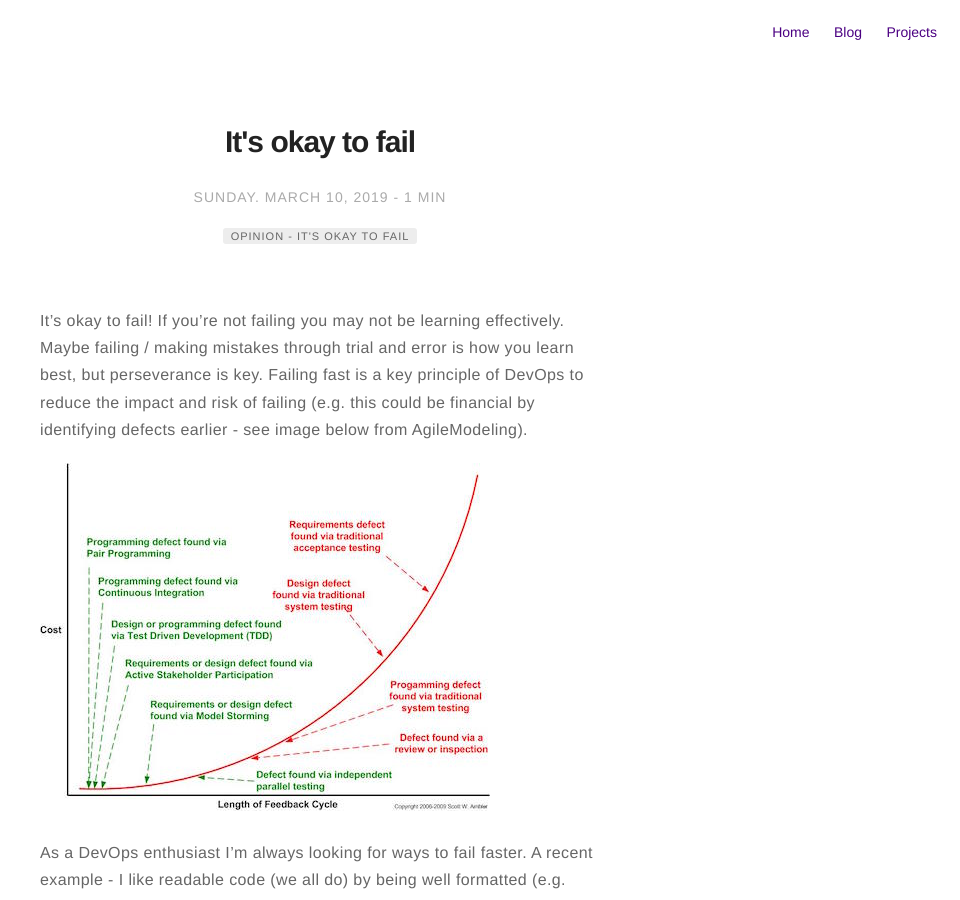
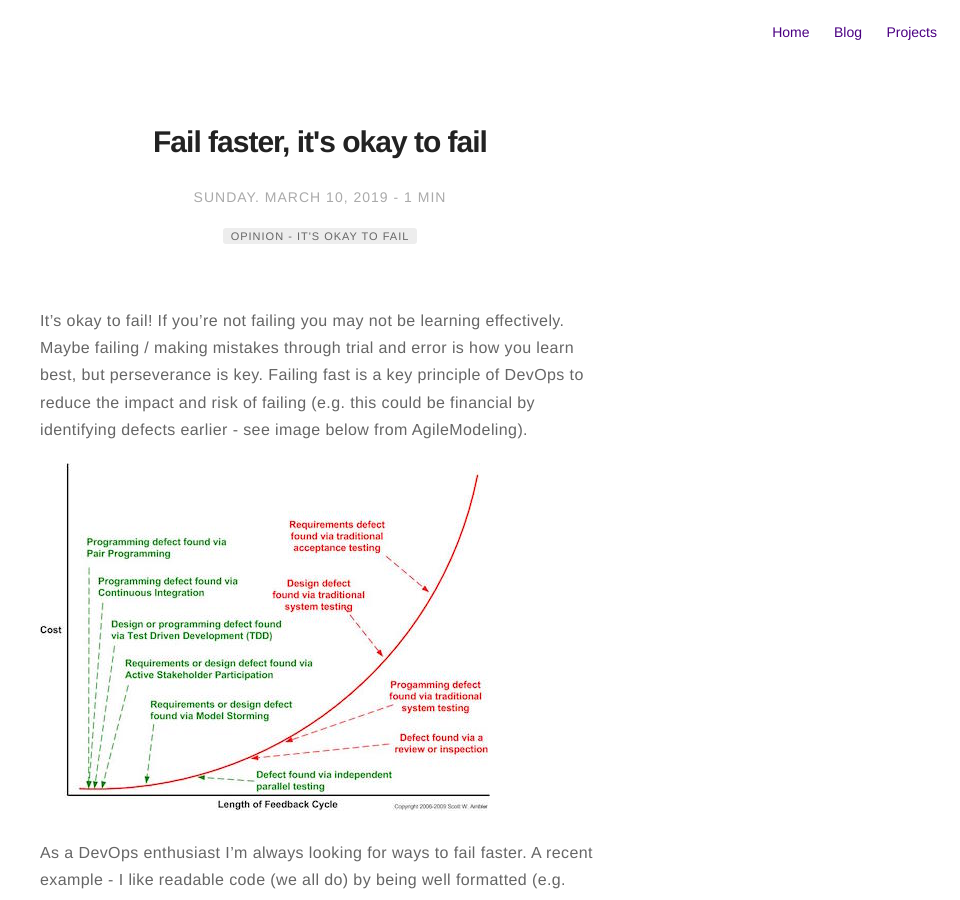
Before and after one commit to RobertNorthard/robertnorthard.github.io, a Jekyll site: the page built from _posts/2019-03-10-its-okay-to-fail.markdown, in a window 1280 px wide and 900 px high. Shown: the whole window, without its empty margins (320-1280 px from the left). Built offline with Jekyll 4.4.1, drawn with Linux system fonts in a browser that asks for light colours.

Commit message:
Update blog title

```diff
--- a/_posts/2019-03-10-its-okay-to-fail.markdown
+++ b/_posts/2019-03-10-its-okay-to-fail.markdown
@@ -1,5 +1,5 @@
 ---
-title: It's okay to fail
+title: Fail faster, it's okay to fail
 layout: post
 date: 2019-03-10 15:00
 headerImage: false
@@ -9,7 +9,7 @@ tag:
 star: false
 category: blog
 author: robertnorthard
-description: it's okay to fail
+description: Fail faster! It's okay to fail
 ---
 
 It's okay to fail! If you're not failing you may not be learning effectively. Maybe failing / making mistakes through trial and error is how you learn best, but perseverance is key. Failing fast is a key principle of DevOps to reduce the impact and risk of failing (e.g. this could be financial by identifying defects earlier - see image below from AgileModeling).
```
